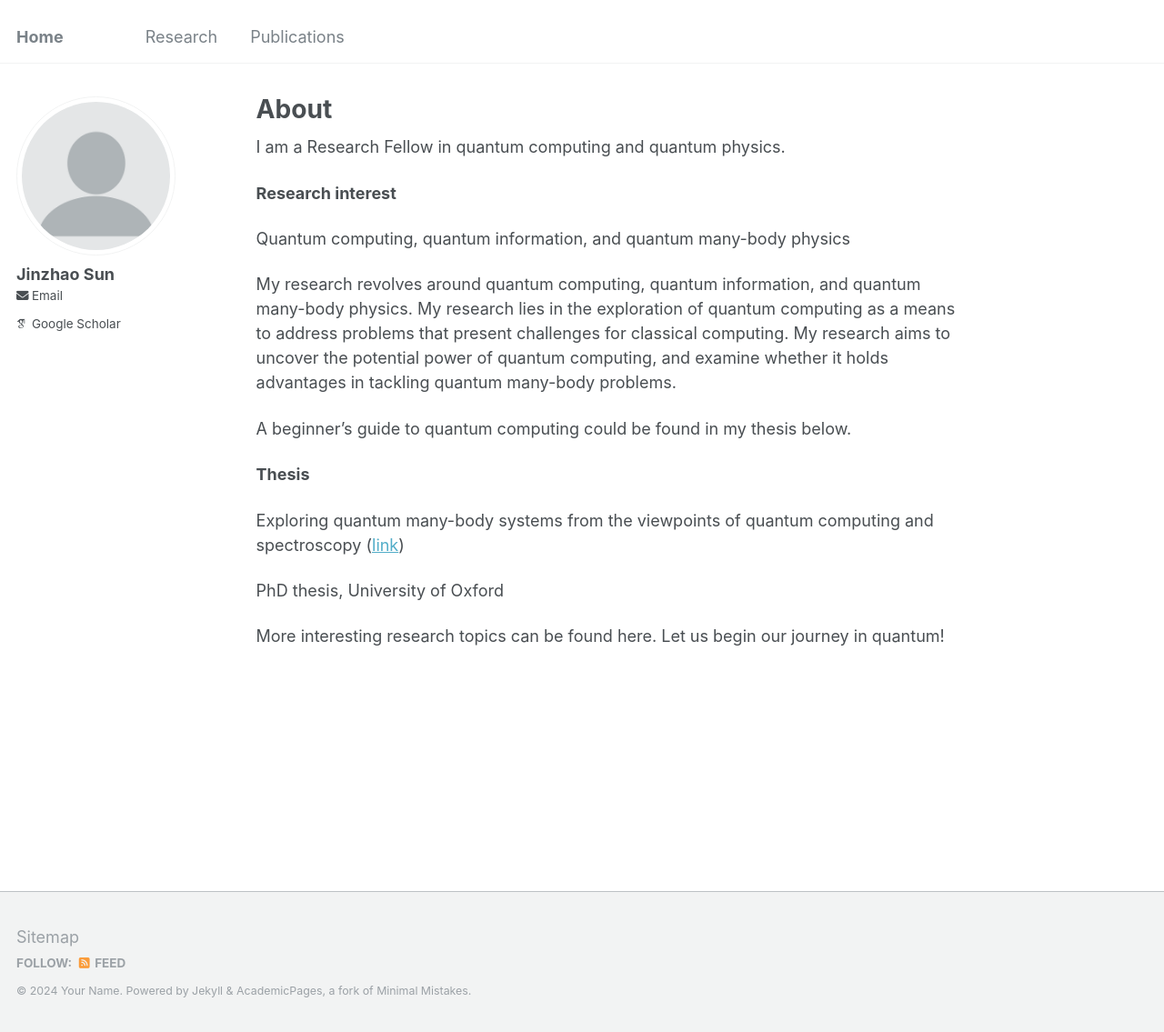
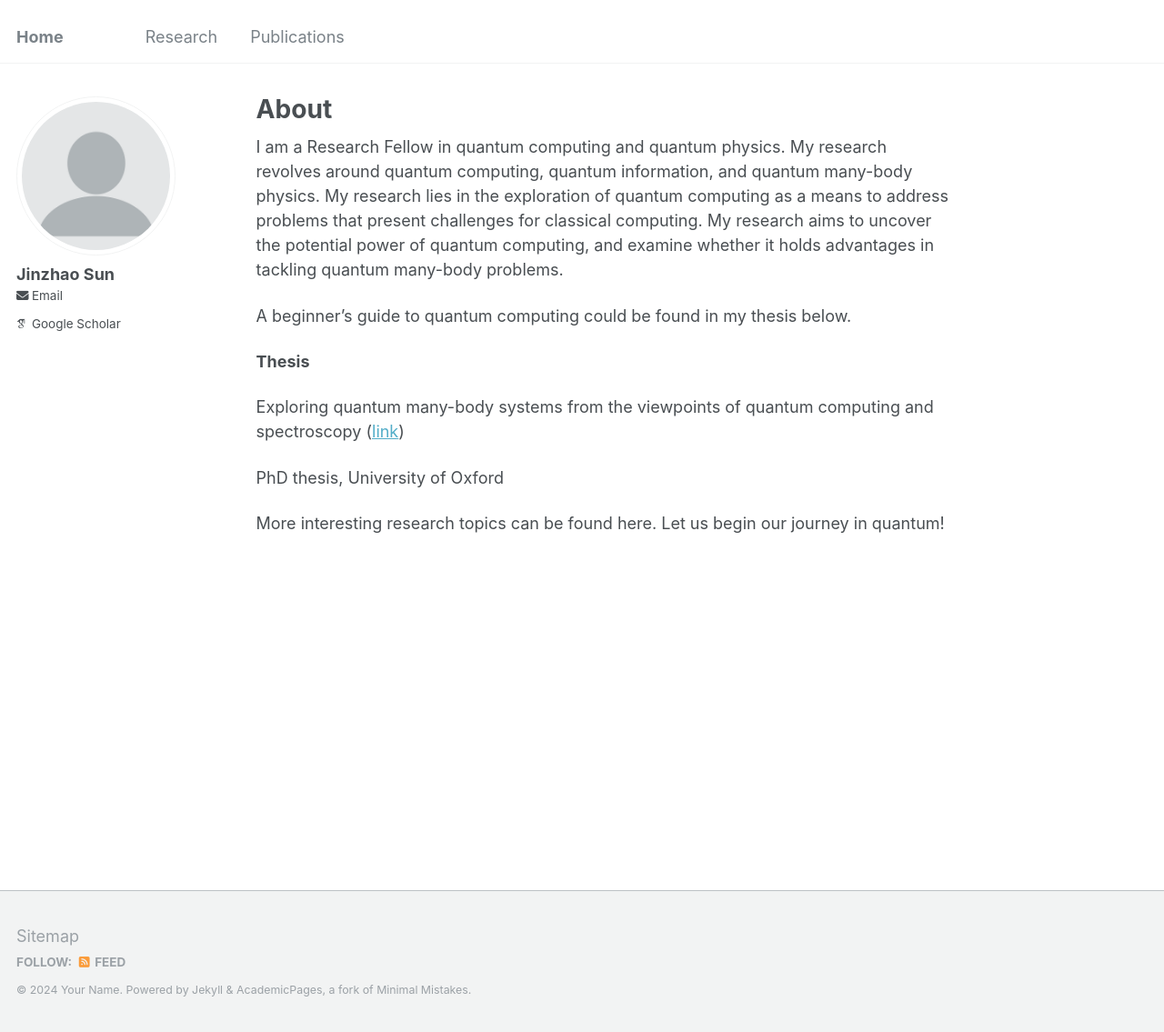
Before and after one commit to jinzhao-sun/jinzhao-sun.github.io, a Jekyll site: the page built from _pages/about.md, in a window 1280 px wide and 1135 px high. Shown: the whole window at 91% size. Built offline with Jekyll 4.4.1, drawn with Linux system fonts in a browser that asks for light colours; some web fonts are replaced.

Commit message:
Update about.md

```diff
--- a/_pages/about.md
+++ b/_pages/about.md
@@ -7,13 +7,8 @@ redirect_from:
   - /about.html
 ---
 
-I am a Research Fellow in quantum computing and quantum physics.
 
-**Research interest**
-
-Quantum computing, quantum information, and quantum many-body physics
-
-My research revolves around quantum computing, quantum information, and quantum many-body physics. My research lies in the exploration of quantum computing as a means to address problems that present challenges for classical computing. My research aims to uncover the potential power of quantum computing, and examine whether it holds advantages in tackling quantum many-body problems.
+I am a Research Fellow in quantum computing and quantum physics. My research revolves around quantum computing, quantum information, and quantum many-body physics. My research lies in the exploration of quantum computing as a means to address problems that present challenges for classical computing. My research aims to uncover the potential power of quantum computing, and examine whether it holds advantages in tackling quantum many-body problems.
 
 A beginner's guide to quantum computing could be found in my thesis below.
 
```
